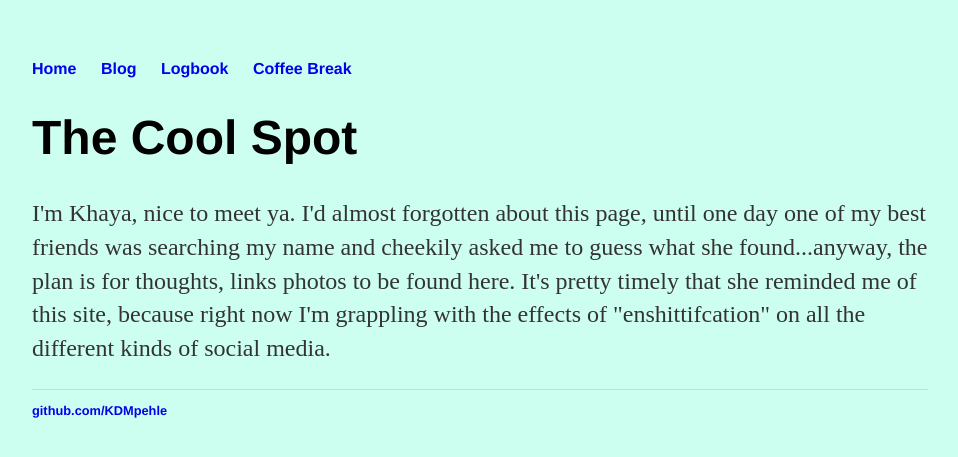
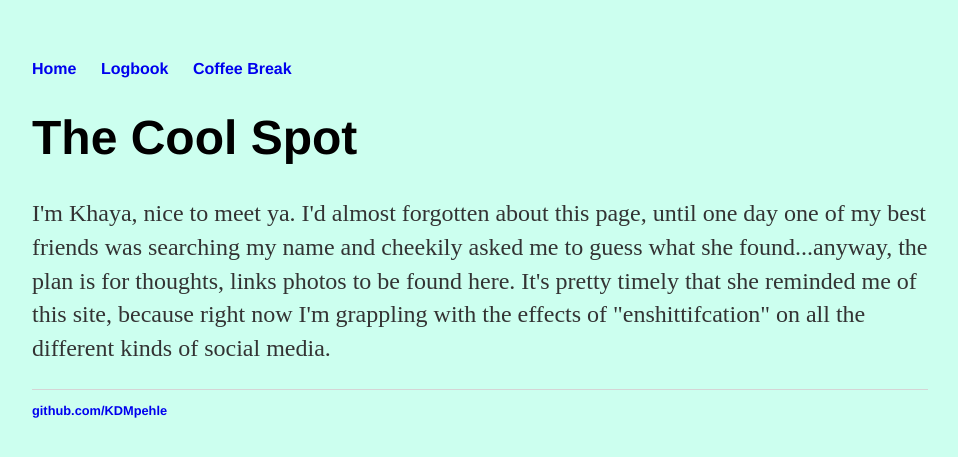
Before and after one commit to KDMpehle/KDMpehle.github.io, a Jekyll site: the page built from index.html, in a window 1280 px wide. Shown: the top 457 px of the page, without its empty margins (160-1118 px from the left). Built offline with Jekyll 4.4.1, drawn with Linux system fonts in a browser that asks for light colours.

Commit message:
Update default.html
Hiding blog section, may ultimately remove later

```diff
--- a/_layouts/default.html
+++ b/_layouts/default.html
@@ -9,7 +9,7 @@
 			<nav>
 			<ul>
 				<li> <a href="/">Home</a> </li>
-				<li><a href="/Blog">Blog</a> </li>
+				<!-- <li><a href="/Blog">Blog</a> </li> -->
 				<li><a href="/Logbook">Logbook</a></li>
 				<li><a href="/Coffeebreak">Coffee Break</a></li>
 			</nav>
```
